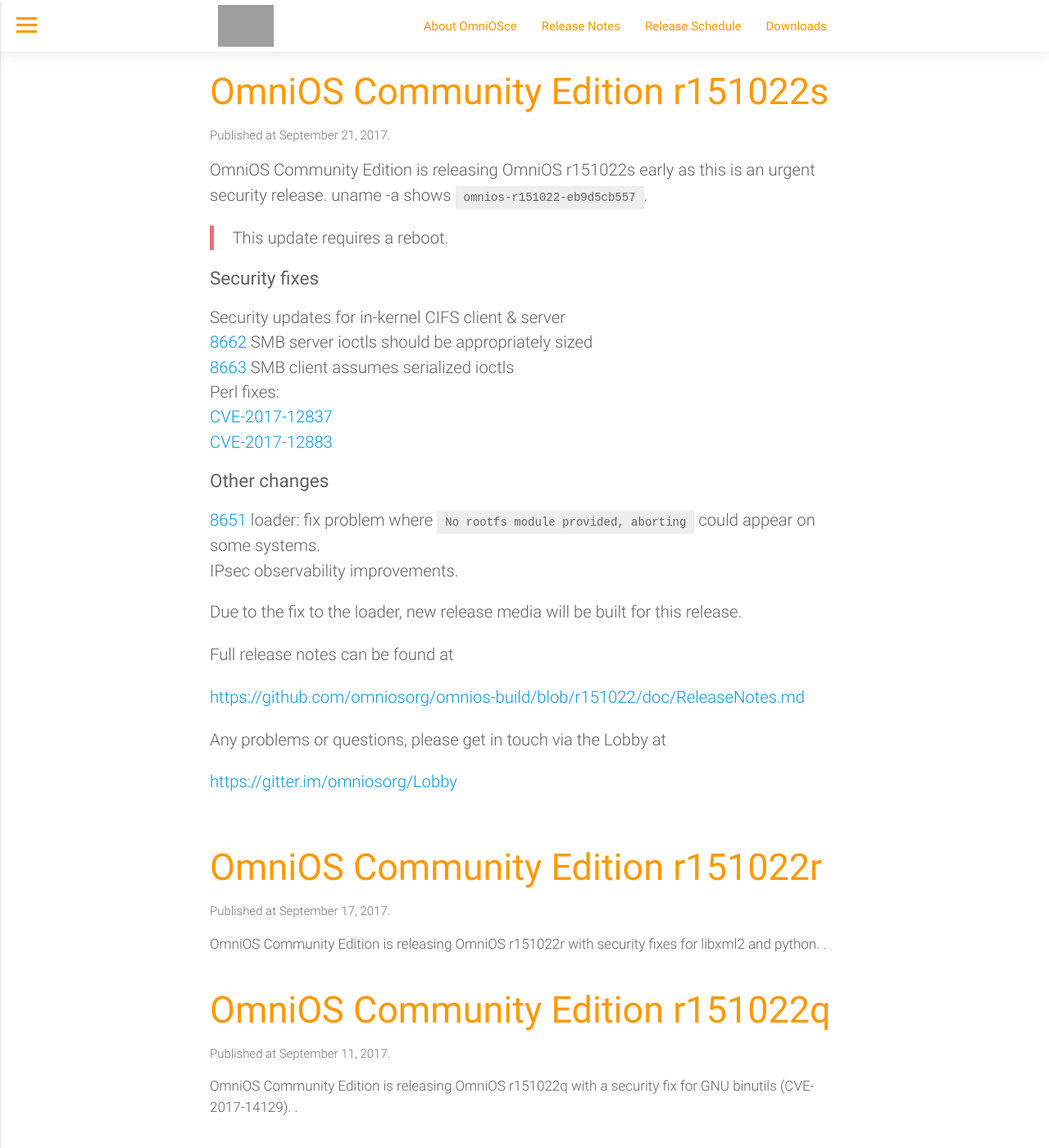
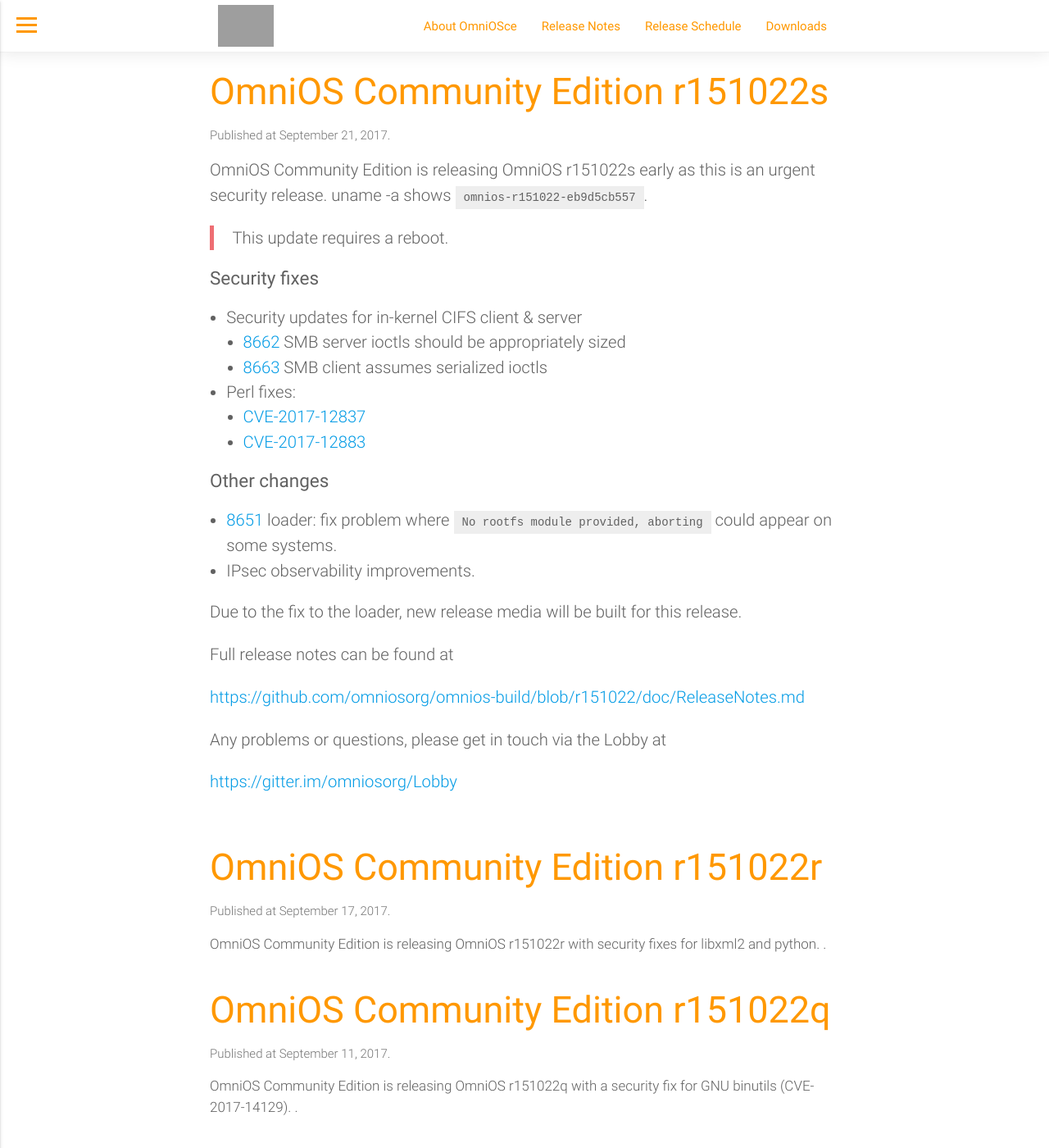
Before and after one commit to omniosorg/omniosorg.github.io, a Jekyll site: the page built from index.html, in a window 1280 px wide and 1400 px high. Shown: the whole window at 82% size. Built offline with Jekyll 4.4.1, drawn with Linux system fonts in a browser that asks for light colours; the list of posts is cut into pages by our own code; grey boxes are pictures that could not be loaded.

Commit message:
fix bullet points

```diff
--- a/assets/css/app.scss
+++ b/assets/css/app.scss
@@ -176,7 +176,7 @@
         }
 
         li {
-            list-style-type: disc;
+            list-style-type: disc !important;
         }
 
         &.on-index {
@@ -187,6 +187,11 @@
     }
 }
 
+article li {
+	list-style-type: disc !important;
+	margin-left: 1em;
+}
+
 footer.page-footer {
     font-weight: 400;
     font-style: normal;
```
